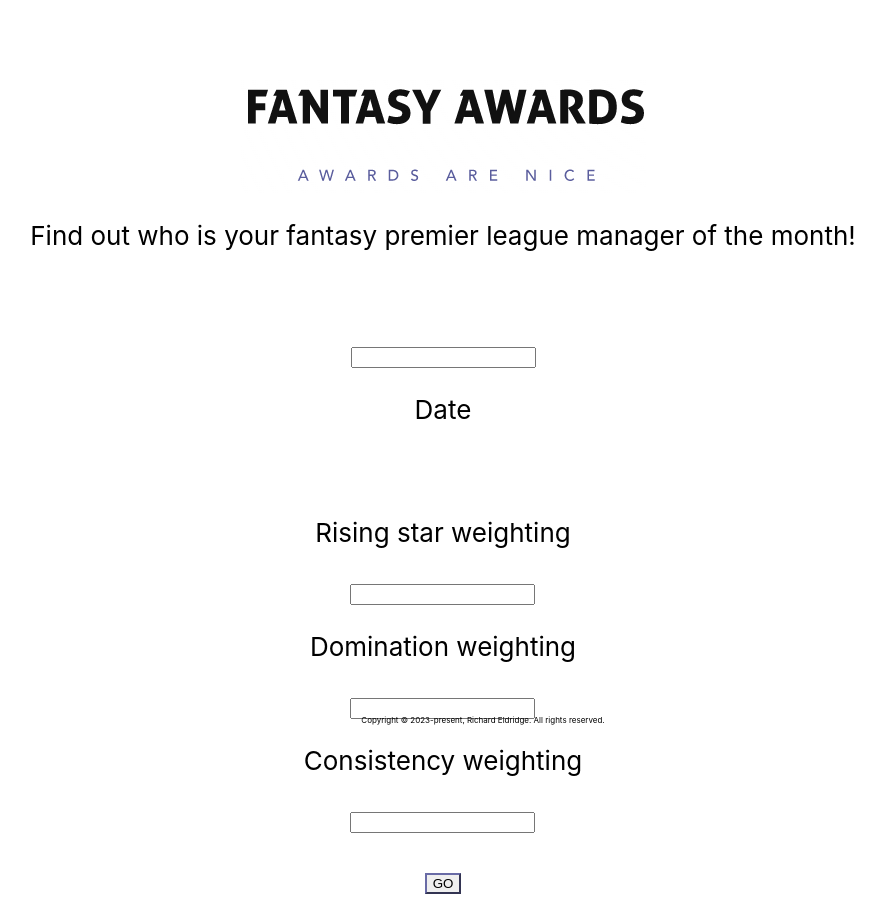
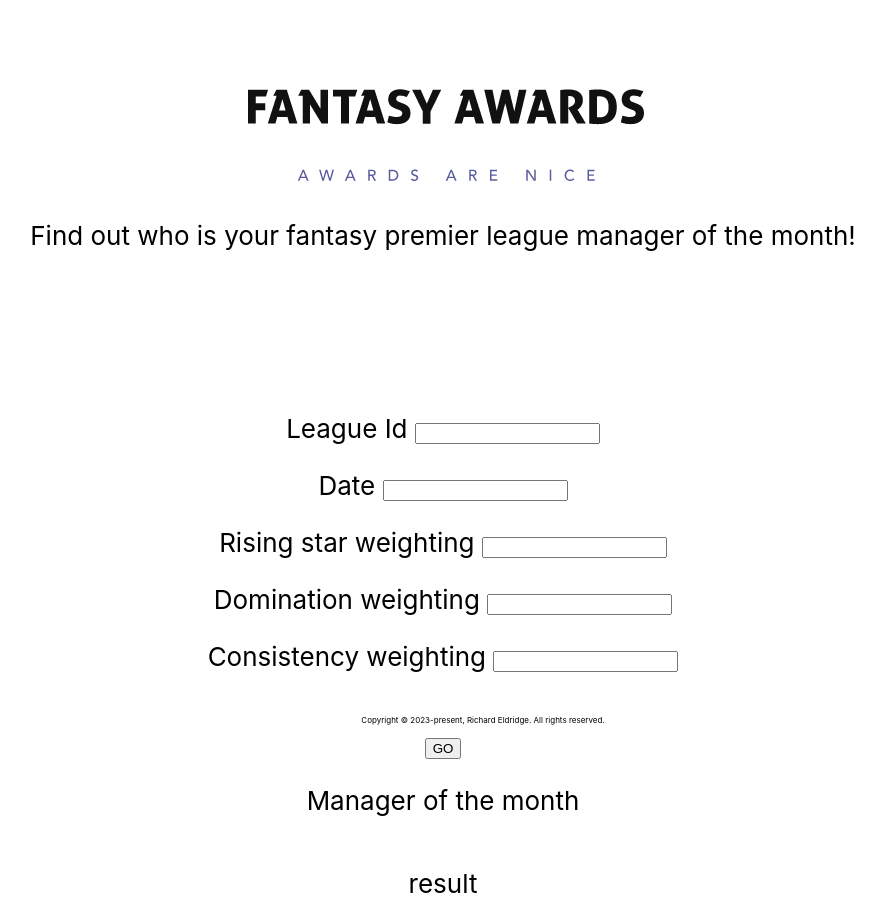
Before and after one commit to Dridge/fantasy-award-assistant, a React (Create React App) app: page / in a window 1280 px wide. Shown: the top 922 px of the page, without its empty margins (197-1082 px from the left). Built offline with nearby package versions, Linux system fonts and the light colour scheme.

Commit message:
quick fix

```diff
--- a/src/App.css
+++ b/src/App.css
@@ -71,6 +71,10 @@ p {
 
 .simple-button {
   color: #00000;
+}
+
+.simple-text {
+  color: #00000;
   border-color: #696ba6;
 }
 
--- a/src/App.js
+++ b/src/App.js
@@ -1,4 +1,3 @@
-import DateField from 'react-native-datefield';
 import logo from './images/logo.png';
 import './App.css';
 
@@ -10,15 +9,15 @@ function App() {
         <p>Find out who is your fantasy premier league manager of the month!</p>
      </header>
        <body className="App-body">
-          <input id="leagueIdInput" type="number"/>
-          <p>Date</p>
-          <div>
-            <p>Rising star weighting</p>
-            <input id="risingStarId" type="number"/>
-            <p>Domination weighting</p>
-            <input id="dominationId" type="number"/>
-            <p>Consistency weighting</p>
-            <input id="consistencyId" type="number"/>
+       <div>
+          <p>League Id <input id="leagueIdInput" type="number"/></p>
+          <p>Date <input id="date" type="number"/></p>
+            <p>Rising star weighting <input id="risingStarId" type="number"/>
+            </p>
+            <p>Domination weighting <input id="dominationId" type="number"/>
+            </p>
+            <p>Consistency weighting <input id="consistencyId" type="number"/>
+            </p>
             </div>
           <GoButton />
           <p>Manager of the month</p>
@@ -39,7 +38,7 @@ function GoButton() {
 
 function Result() {
   return (
-    <button className="simple-button">result</button>
+    <p className="simple-text">result</p>
   );
 }
 
```
